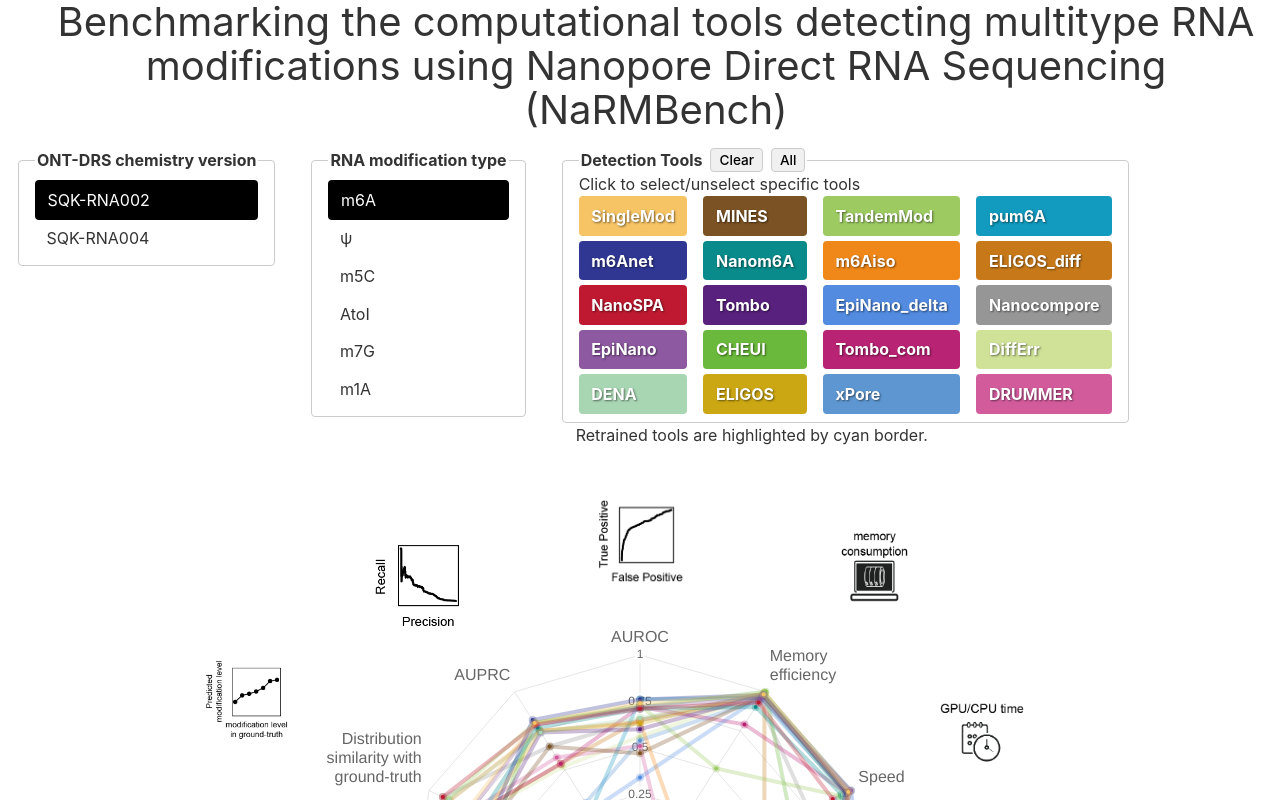
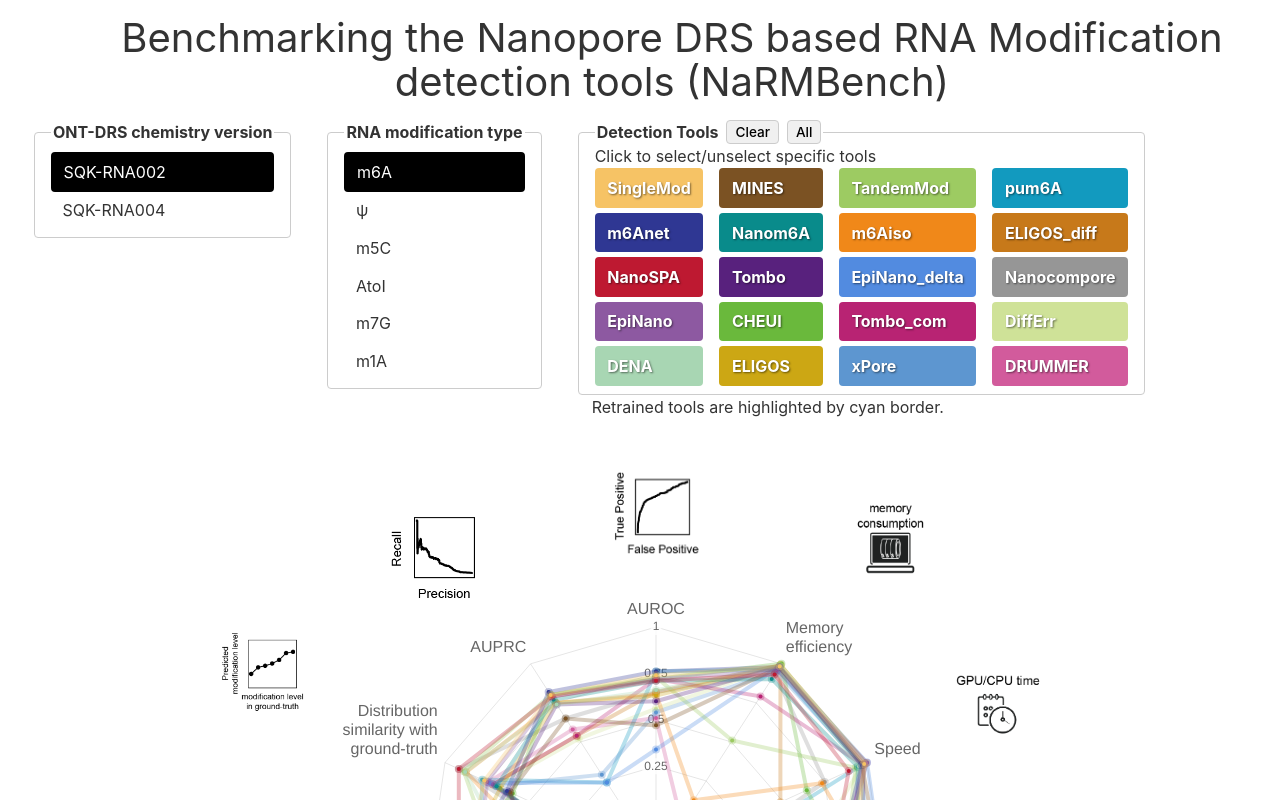
Before and after one commit to yin-max/NaRMBench_radar, a Vue app: page / in a window 1280 px wide. Shown: the top 800 px of the page. Built offline with nearby package versions, Linux system fonts and the light colour scheme.

Commit message:
docs(heading): update  to 'Benchmarking the Nanopore DRS based RNA Modification detection tools (NaRMBench)'

```diff
--- a/src/App.vue
+++ b/src/App.vue
@@ -1,6 +1,6 @@
 <template>
   <main>
-    <h1>Benchmarking the computational tools detecting multitype RNA modifications using Nanopore Direct RNA Sequencing (NaRMBench)</h1>
+    <h1>Benchmarking the Nanopore DRS based RNA Modification detection tools (NaRMBench)</h1>
     <RadarChart />
   </main>
 </template>
@@ -26,7 +26,7 @@ main {
   display: flex;
   flex-direction: column;
   align-items: center;
-  margin: 0;
+  margin: 1rem;
   padding: 0;
   /* max-width: v-bind('maxChartWidth + "px"');
   min-width: v-bind('minChartWidth + "px"'); */
```
